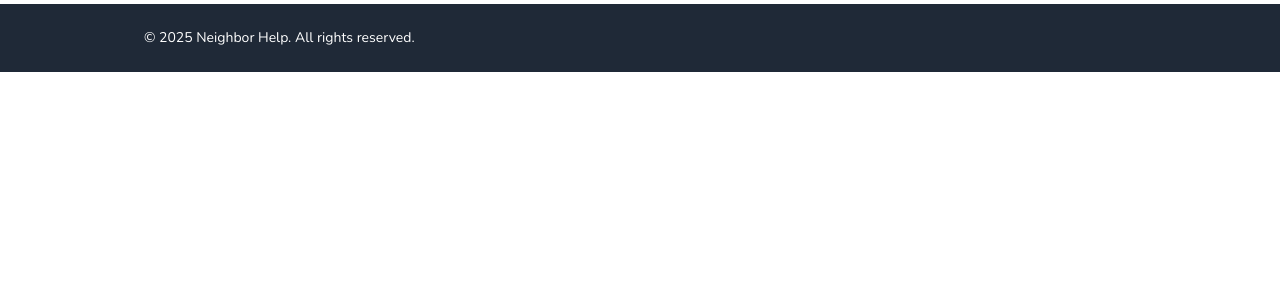
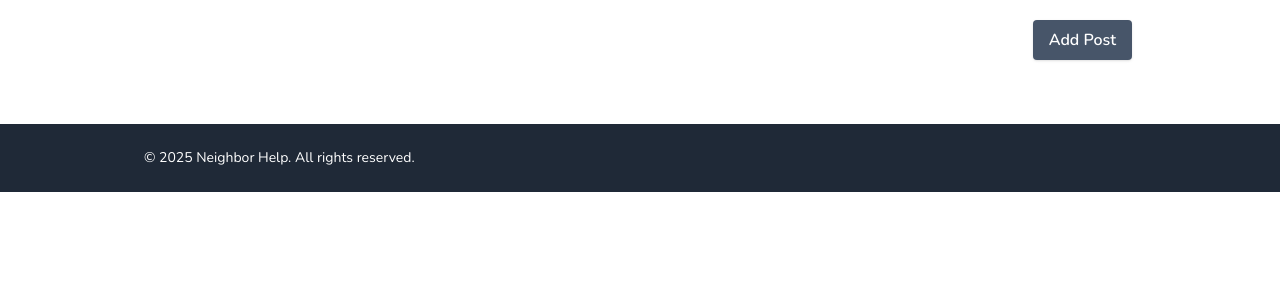
Before and after one commit to pankajsagvekar/neighbor-help, a Flask app: page /posts in a window 1280 px wide. Shown: the part 60-360 px from the top of the page. Run offline with Flask 3, Linux system fonts and the light colour scheme; some libraries are stand-ins or nearby versions.

Commit message:
added post add post section

```diff
--- a/templates/base.html
+++ b/templates/base.html
@@ -57,6 +57,29 @@
     <script>
         AOS.init();
     </script>
+
+    <script>
+        function openModal() {
+            const modal = document.getElementById('myModal');
+            const box = document.getElementById('modalBox');
+
+            modal.classList.remove('hidden');
+            setTimeout(() => {
+                box.classList.remove('scale-95', 'opacity-0');
+                box.classList.add('scale-100', 'opacity-100');
+            }, 10); // Allow time for initial hidden state to apply
+        }
+
+        function closeModal() {
+            const box = document.getElementById('modalBox');
+            box.classList.remove('scale-100', 'opacity-100');
+            box.classList.add('scale-95', 'opacity-0');
+
+            setTimeout(() => {
+                document.getElementById('myModal').classList.add('hidden');
+            }, 300); // Match this to the transition duration
+        }
+    </script>
 </body>
 
 </html>
--- a/templates/posts.html
+++ b/templates/posts.html
@@ -1,6 +1,74 @@
 {% extends 'base.html' %}
 
+{% block title %}Posts{% endblock %}
 
 {% block content %}
+<section class="mt-20 flex justify-end px-5 max-w-screen-lg mx-auto">
+    <button class="bg-slate-600 hover:bg-mint-600 text-white font-semibold py-2 px-4 rounded shadow"
+        onclick="openModal()">Add Post</button>
 
+    <div id="myModal" class="fixed inset-0 bg-black bg-opacity-50 flex items-center justify-center z-50 hidden">
+        <div id="modalBox" class="bg-white rounded-lg shadow-lg p-6 w-11/12 max-w-md transform scale-75 opacity-0 transition-all duration-300 relative">
+            <h2 class="text-xl font-semibold mb-4">Add Post</h2>
+            <p class="mb-4">This is a simple modal with animation.</p>
+            <form action="/posts/create" method="POST" class="space-y-4">
+                <div>
+                    <label for="title" class="block text-sm font-medium text-gray-700">Title</label>
+                    <input type="text" name="title" id="title" required
+                        class="mt-1 block w-full border border-gray-300 rounded-md px-3 py-2 focus:outline-none focus:ring focus:ring-blue-300">
+                </div>
+
+                <div class="mb-4">
+                    <label for="category" class="block text-sm font-medium text-gray-700">Category</label>
+                    <select id="category" name="category" required class="mt-1 block w-full px-3 py-2 border border-gray-300 bg-white rounded-md shadow-sm
+                                   focus:outline-none focus:ring-2 focus:ring-blue-500 focus:border-blue-500">
+                        <option value="">Select a category</option>
+                        <option value="errands">Errands</option>
+                        <option value="childcare">Childcare</option>
+                        <option value="elderly_care">Elderly Care</option>
+                        <option value="pet_care">Pet Care</option>
+                        <option value="repairs">Repairs</option>
+                        <option value="tutoring">Tutoring</option>
+                        <option value="tech_help">Tech Help</option>
+                        <option value="gardening">Gardening</option>
+                        <option value="free_items">Free Items</option>
+                        <option value="requests">Requests</option>
+                        <option value="events">Events</option>
+                        <option value="volunteering">Volunteering</option>
+                        <option value="lost_found">Lost & Found</option>
+                        <option value="general">General Help</option>
+                    </select>
+                </div>
+
+                <div>
+                    <label for="description" class="block text-sm font-medium text-gray-700">Description</label>
+                    <textarea name="description" id="description" rows="4" required
+                        class="mt-1 block w-full border border-gray-300 rounded-md px-3 py-2 focus:outline-none focus:ring focus:ring-blue-300"></textarea>
+                </div>
+
+                <div>
+                    <label for="location" class="block text-sm font-medium text-gray-700">Location</label>
+                    <input type="text" name="location" id="location" required
+                        class="mt-1 block w-full border border-gray-300 rounded-md px-3 py-2 focus:outline-none focus:ring focus:ring-blue-300">
+                </div>
+
+                <div>
+                    <label for="contact" class="block text-sm font-medium text-gray-700">Contact</label>
+                    <input type="number" name="contact" id="contact" required
+                        class="mt-1 block w-full border border-gray-300 rounded-md px-3 py-2 focus:outline-none focus:ring focus:ring-blue-300">
+                </div>
+
+                <div class="flex justify-end gap-2 pt-2">
+                    <button type="button" onclick="closeModal()"
+                        class="px-4 py-2 rounded bg-gray-300 text-gray-800 hover:bg-gray-400">Cancel</button>
+                    <button type="submit"
+                        class="px-4 py-2 rounded bg-blue-600 text-white hover:bg-blue-700">Submit</button>
+                </div>
+            </form>
+            <button onclick="closeModal()"
+                class="absolute top-0 right-2 text-gray-600 hover:text-gray-900 text-2xl mr-1">&times;</button>
+        </div>
+    </div>
+
+</section>
 {% endblock %}
```
